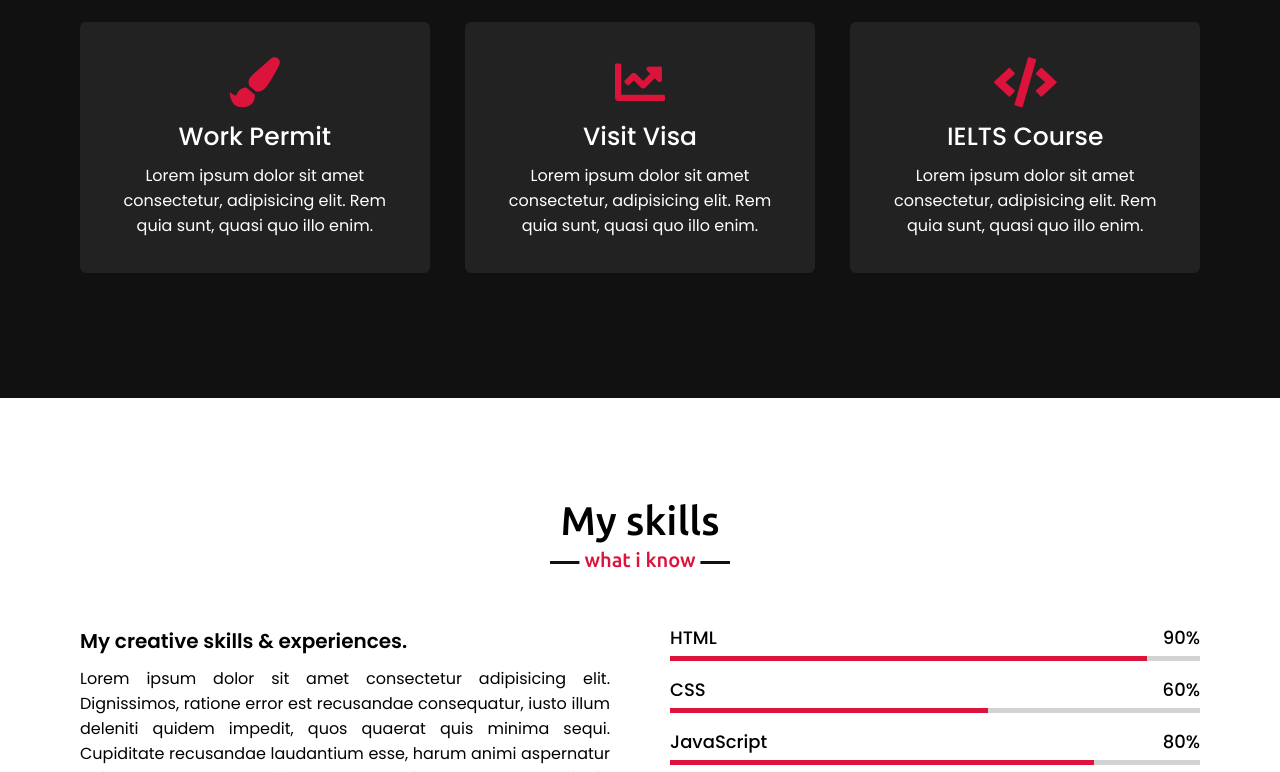
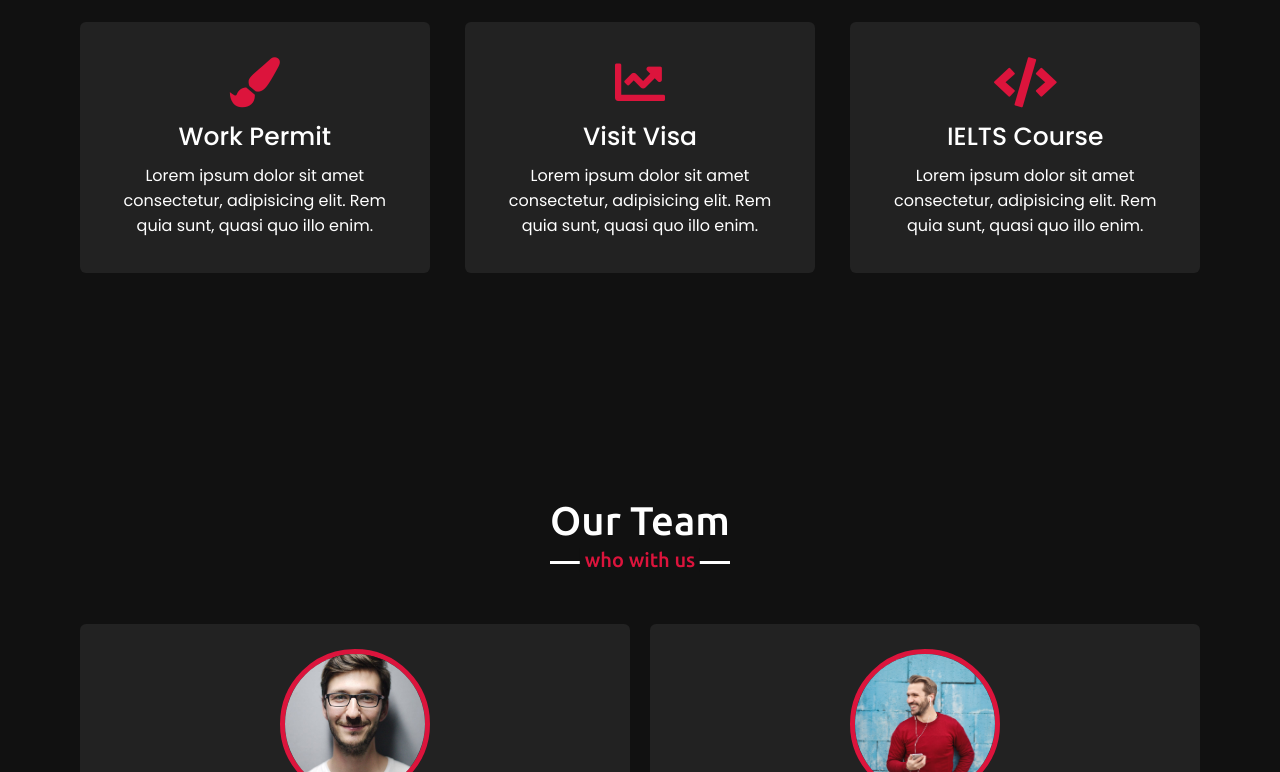
Before and after one commit to rawshad/flyWithSakik, a plain HTML site: page index.html in a window 1280 px wide. Shown: the part 2028-2800 px from the top of the page. Drawn offline with nearby package versions, Linux system fonts and the light colour scheme.

Commit message:
skills section hide

```diff
--- a/index.html
+++ b/index.html
@@ -128,7 +128,7 @@
     </section>
 
     <!-- skills section start -->
-    <section class="skills" id="skills">
+    <!-- <section class="skills" id="skills">
         <div class="max-width">
             <h2 class="title">My skills</h2>
             <div class="skills-content">
@@ -179,7 +179,7 @@
                 </div>
             </div>
         </div>
-    </section>
+    </section> -->
 
     <!-- teams section start -->
     <section class="teams" id="teams">
```
